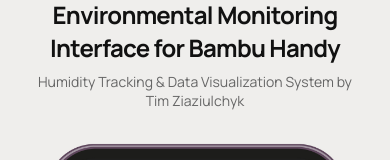
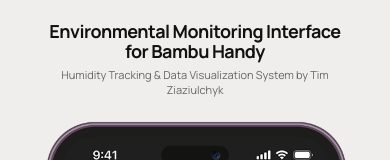
Before and after one commit to theicedmango/data_models_p3, a website: page index.html in a window 390 px wide. Shown: the top 160 px of the page. Drawn offline with Linux system fonts and the light colour scheme; no server answers.

Commit message:
Add styles for page header section

```diff
--- a/styles.css
+++ b/styles.css
@@ -676,6 +676,22 @@
     padding: 32px 16px 20px;
   }
 
+  .page-header {
+    margin-bottom: 14px;
+    max-width: 92%;
+  }
+
+  .page-header h1 {
+    font-size: 18px;
+    line-height: 1.15;
+  }
+
+  .page-header p {
+    font-size: 11px;
+    line-height: 1.35;
+    margin-top: 6px;
+  }
+
   .phone-mockup {
     width: 96vw;
   }
```
